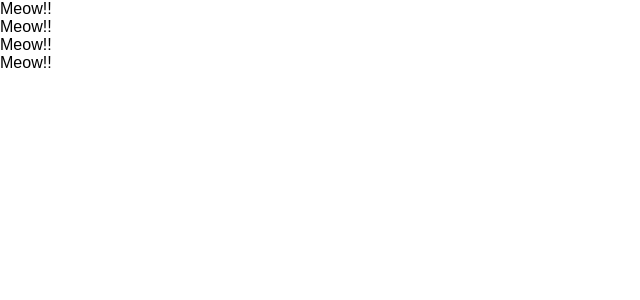
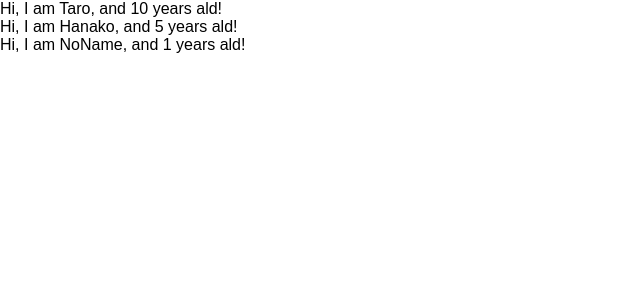
Before and after one commit to kitoketa/udemy-react-redux-crud-application, a React (Create React App) app: page / in a window 1280 px wide. Shown: the top 300 px of the page, without its empty margins (0-640 px from the left). Built offline with nearby package versions, Linux system fonts and the light colour scheme.

Commit message:
learn props of compoonent

```diff
--- a/src/App.js
+++ b/src/App.js
@@ -1,29 +1,27 @@
 import React from 'react';
 
-// class App extends Component {
-//   render() {
-//     return (
-//       <React.Fragment>
-//         <label htmlFor="bar">bar</label>
-//         <input type="text" onChange={() => {console.log("I am clicked.")}} />
-//       </React.Fragment>
-//     )
-//   }
-// }
-
 const App = () => {
+  const profiles = [
+    { name: "Taro", age:10 },
+    { name: "Hanako", age:5 },
+    { name: "NoName"}
+  ]
   return (
     <div>
-      <Cat />
-      <Cat />
-      <Cat />
-      <Cat />
+      {
+        profiles.map((profiles, index) => {
+          return <User name={profiles.name} age={profiles.age} key={index} />
+        })
+      }
     </div>
   )
 }
 
-const Cat = () => {
-  return <div>Meow!!</div>
+const User = (props) => {
+return <div>Hi, I am {props.name}, and {props.age} years ald!</div>
 }
 
+User.defaultProps = {
+  age:1
+}
 export default App;
```
